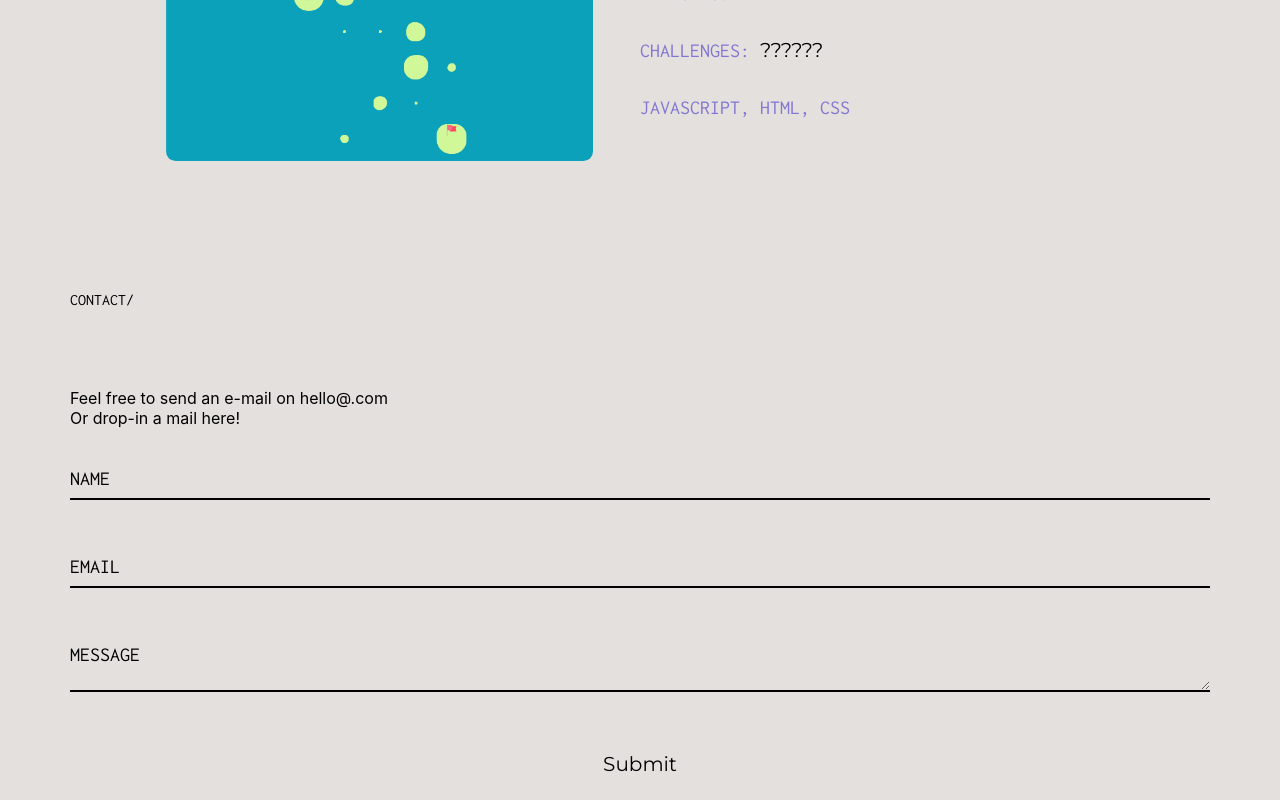
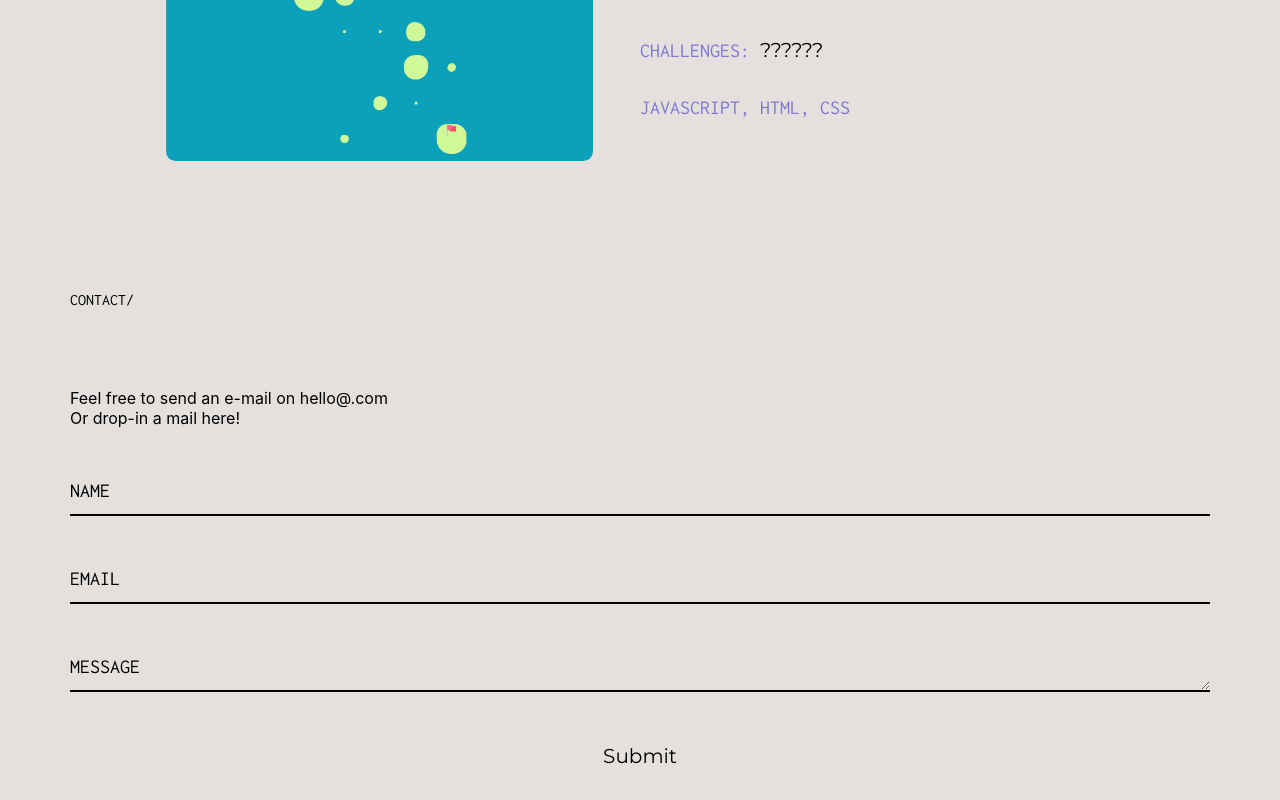
Before and after one commit to nataYar/natty-yar, a React (Create React App) app: page / in a window 1280 px wide. Shown: the part 3323-4123 px from the top of the page. Built offline with nearby package versions, Linux system fonts and the light colour scheme.

Commit message:
gsap about fixed

```diff
--- a/src/components/animation.js
+++ b/src/components/animation.js
@@ -12,32 +12,32 @@ export const sliderFn = (introRef, nameRef, infoRef) => {
 }
 
 export const sectionNameFn = () => {
-  const titles = gsap.utils.toArray('.section-title');
-    titles.forEach((el) => {
-      const tlSectionName = gsap.timeline({
-        scrollTrigger: {
-          trigger: el,
-          start: () => '0% 100%',
-          markers:true
-        }
-      });
-      tlSectionName.fromTo(el, {y: '50px',}, { y: '0px', duration: .8, ease: "back.out(1.2)",});
-      tlSectionName.fromTo(el, { opacity: 0 }, { opacity: 1, duration: .8 }, "<");
-    })
+  // const titles = gsap.utils.toArray('.section-title');
+  //   titles.forEach((el) => {
+  //     const tlSectionName = gsap.timeline({
+  //       scrollTrigger: {
+  //         trigger: el,
+  //         start: () => '0% 100%',
+  //         markers:true
+  //       }
+  //     });
+  //     tlSectionName.fromTo(el, {y: '50px',}, { y: '0px', duration: .8, ease: "back.out(1.2)",});
+  //     tlSectionName.fromTo(el, { opacity: 0 }, { opacity: 1, duration: .8 }, "<");
+  //   })
 }
 
 
 export const heroImgFn = (heroRef) => {
-  const tl2 = gsap.timeline({
-    scrollTrigger: {
-      trigger: '.header',
-      start: "0%",
-      // end: "100%",
-      markers: true,
-      scrub: true
-    }
-  });
-  tl2.to(heroRef, { y:'100px', duration: 7 });
+  // const tl2 = gsap.timeline({
+  //   scrollTrigger: {
+  //     trigger: '.header',
+  //     start: "0%",
+  //     // end: "100%",
+  //     markers: true,
+  //     scrub: true
+  //   }
+  // });
+  // tl2.to(heroRef, { y:'100px', duration: 7 });
 }
 
 // export const projectNameFn = () => {
@@ -63,13 +63,13 @@ export const highlightAboutFn = () => {
       trigger: ".about-container",
       scrub: true,
       start: "-60%",
-      // end: "20%",
+      end: "20%",
     },
   });
   tlHin.fromTo(
     ".highlight-scroll",
     { color: "#000000" },
-    { color: "#8276d1", stagger: 1, duration: .7 }
+    { color: "#8276d1", stagger: .5, duration: .7 }
   );
 
   // Highlight fade out
@@ -78,7 +78,7 @@ export const highlightAboutFn = () => {
       trigger: ".about-container",
       scrub: true,
       start: "-40%",
-      // end: "40%",
+      end: "40%",
     },
   });
   tlHout.to(
--- a/src/components/contactForm/contactForm.css
+++ b/src/components/contactForm/contactForm.css
@@ -4,7 +4,8 @@
     font-size: 1.25rem;
     width: 100%;
     height: auto;
-    margin-top: 1rem;
+    padding-top: 2rem;
+    overflow: visible;
 }
 
 .form-container label {
@@ -14,11 +15,8 @@
 
 .form-container input,
 .form-container textarea {
-    box-sizing: border-box;
     width: 100%;
     height: 3.5rem;
-
-    padding-top: 1rem ;
 
     border: none;
     outline: none;
@@ -33,7 +31,6 @@
     overflow: auto;
     resize: vertical;
     padding-top: 1.25rem ;
-    height: 4.5rem;
 }
 
 .form-container input[type='submit'] {
@@ -44,11 +41,12 @@
 .form-container form div {
     position: relative;
     margin-bottom: 2rem;
+    overflow: visible;
 }
 
 .form-container form div label {
     position: absolute;
-    top: 1.5rem;
+    top: 1.2rem;
     left: 0;
     pointer-events: none;
     text-transform: uppercase;
@@ -59,10 +57,15 @@
 }
 
 .form-container input:focus ~ label,
+.form-container input:valid ~ label {
+    top: 0;
+    font-size: .7rem;
+    color: #8276d1;
+}
+
 .form-container textarea:focus ~ label,
-.form-container input:valid ~ label,
 .form-container textarea:valid ~ label {
-    top: 0;
+    top: -.9rem;
     font-size: .7rem;
     color: #8276d1;
 }
--- a/src/components/header/Header.js
+++ b/src/components/header/Header.js
@@ -1,6 +1,5 @@
 import React, { useRef , useEffect } from 'react';
 import './header.css';
-import { gsap } from 'gsap';
 import { sliderFn, heroImgFn, sectionNameFn } from '../animation.js';
 
 const Header = () => {
@@ -15,13 +14,13 @@ const Header = () => {
     sliderFn(introRef.current, nameRef.current, infoRef.current);
   },[])
 
-//  useEffect(() => {
-//     sectionNameFn()
-//   },[])
+ useEffect(() => {
+    sectionNameFn()
+  },[])
 
-//   useEffect(() => {
-//     heroImgFn(heroRef.current);
-//   },[heroRef])
+  useEffect(() => {
+    heroImgFn(heroRef.current);
+  },[heroRef])
 
   return (
   <div className='header'>
```
